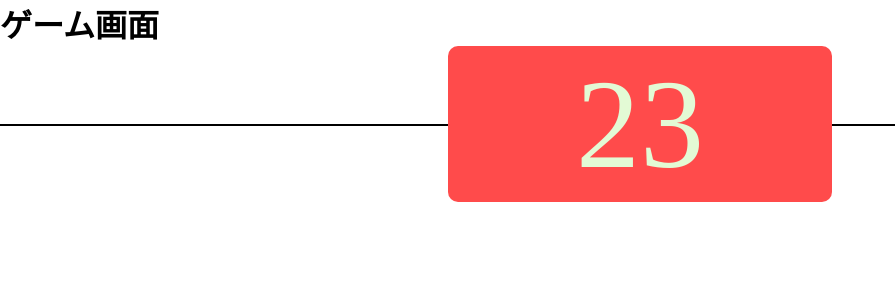
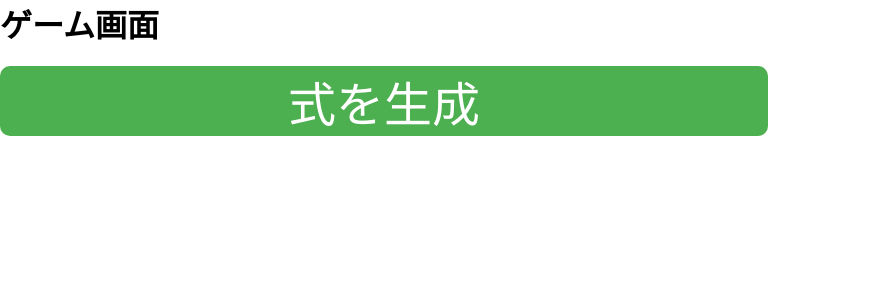
Before and after one commit to kusawokoshitemori/math_calculation_memory, a React app: page /game in a window 1280 px wide. Shown: the top 300 px of the page, without its empty margins (0-895 px from the left). Built offline with nearby package versions, Linux system fonts and the light colour scheme.

Commit message:
配列制作。変数をAPI使用予定

```diff
--- a/src/components/math_formula.tsx
+++ b/src/components/math_formula.tsx
@@ -0,0 +1,34 @@
+import React, { useState, useEffect } from "react";
+import "../styles/component.css"; // styles/component.cssをインポート
+
+const Math_formula = () => {
+  const [expression, setExpression] = useState("");
+  const [answer, setAnswer] = useState<number[]>([]);
+
+  useEffect(() => {
+    console.log(answer); // answer が更新された後に実行される
+  }, [answer]);
+
+  const addAnswer = (newAnswer: number) => {
+    setAnswer((prevAnswers) => {
+      const updatedAnswers = [...prevAnswers, newAnswer]; // 更新後の配列を作成
+      return updatedAnswers; // 更新された配列を返す
+    });
+  };
+
+  const generateExpression = () => {
+    const num1 = Math.floor(Math.random() * 100);
+    const num2 = Math.floor(Math.random() * 100);
+    setExpression(`${num1} + ${num2}`);
+    addAnswer(num1 + num2);
+  };
+  return (
+    <div>
+      <button onClick={generateExpression}>式を生成</button>
+      <p>{expression}</p>
+      {/* 答えは非表示にする */}
+    </div>
+  );
+};
+
+export default Math_formula;
--- a/src/views/GameScene.tsx
+++ b/src/views/GameScene.tsx
@@ -1,5 +1,6 @@
 import React, { useState, useEffect } from "react";
 import TimeLimitTimer from "../components/TimeLimitTimer";
+import Math_formula from "../components/math_formula";
 import backgroundImage1 from "../images/背景_夏_涼しい.jpeg";
 import "../styles/style.css";
 
@@ -23,11 +24,12 @@ const Game: React.FC = () => {
 
   return (
     <div>
-      <h1>ゲーム画面</h1>
-      <TimeLimitTimer
+      <h1>ゲーム画面 </h1>
+      {/*<TimeLimitTimer
         timeLeft={timeLeft}
         onIncorrectAnswer={handleIncorrectAnswer}
-      />
+      />*/}
+      <Math_formula />
       {/* 他のゲームロジックを追加 */}
     </div>
   );
```
